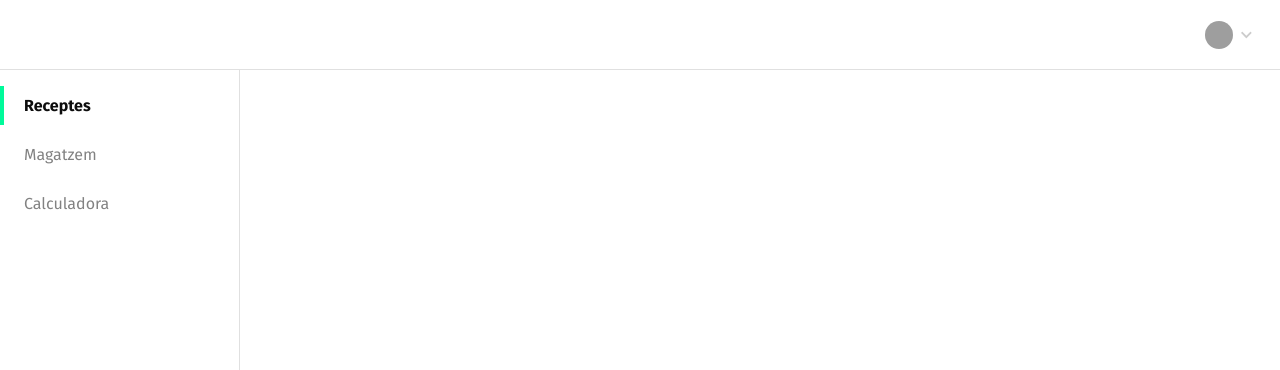
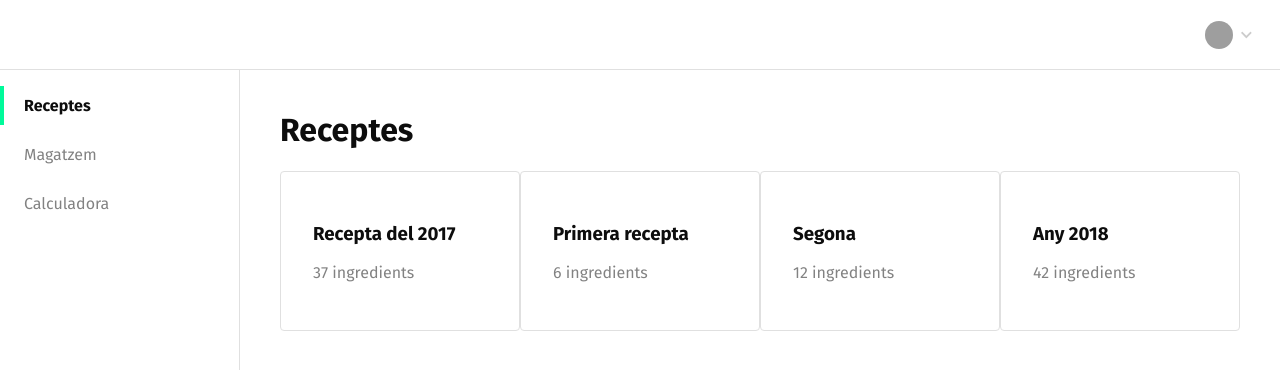
Before and after one commit to sauloperez/ratafiapp, a React (Create React App) app: page / in a window 1280 px wide. Shown: the top 370 px of the page. Built offline with nearby package versions, Linux system fonts and the light colour scheme; grey boxes are pictures that could not be loaded.

Commit message:
Render recipies list at /

```diff
--- a/src/App.jsx
+++ b/src/App.jsx
@@ -7,6 +7,7 @@ import Pane from './Pane';
 import Recipies from './Recipies';
 import Recipie from './Recipie';
 import Store from './Store';
+import Home from './Home';
 
 import './App.css';
 
@@ -48,18 +49,24 @@ class App extends React.Component {
           <Pane className="Main">
             <Route
               key="0"
+              path="/"
+              exact
+              component={Home}
+            />
+            <Route
+              key="1"
               path="/recipies"
               exact
               component={Recipies}
             />
             <Route
-              key="1"
+              key="2"
               path="/store"
               exact
               component={Store}
             />
             <Route
-              key="2"
+              key="3"
               path="/recipies/:recipieId"
               exact
               component={Recipie}
--- /dev/null
+++ b/src/Home.jsx
@@ -0,0 +1,9 @@
+import React from 'react';
+
+import Recipies from './Recipies';
+
+function Home() {
+  return <Recipies />;
+}
+
+export default Home;
```
